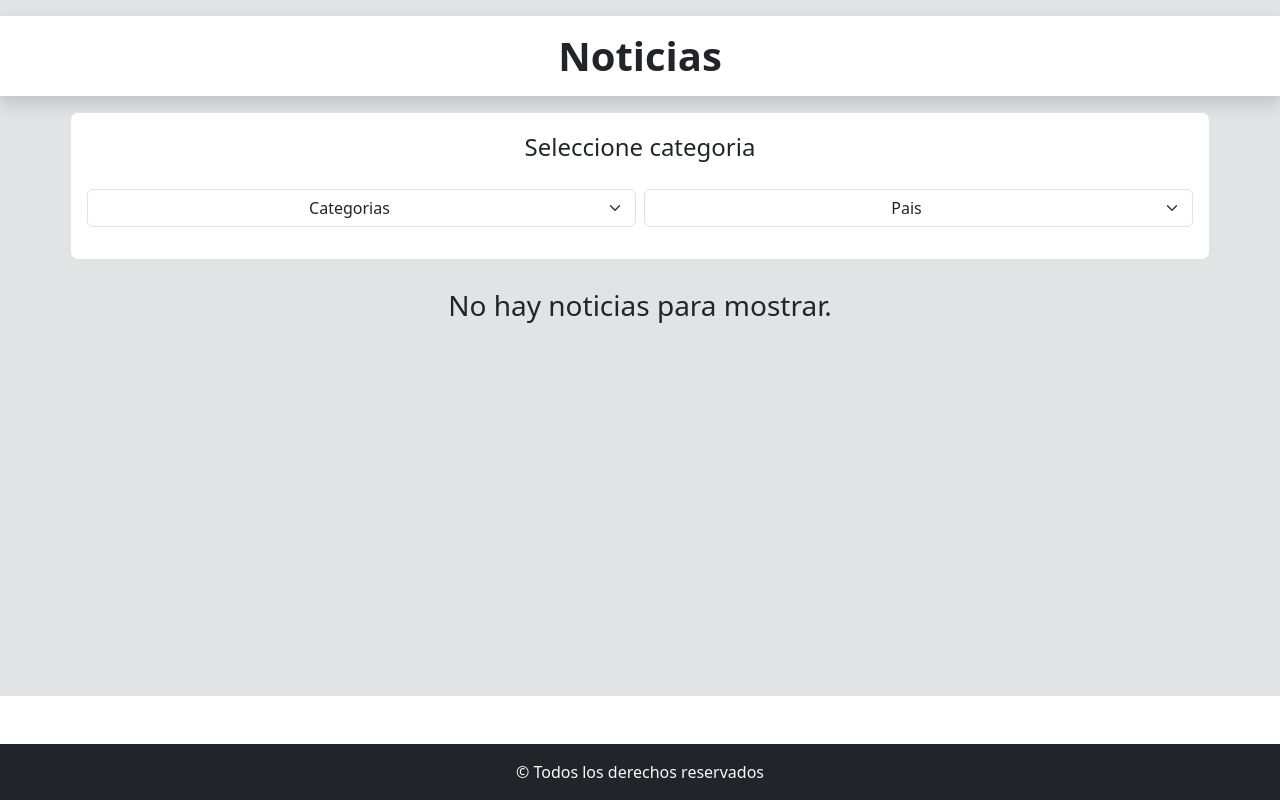
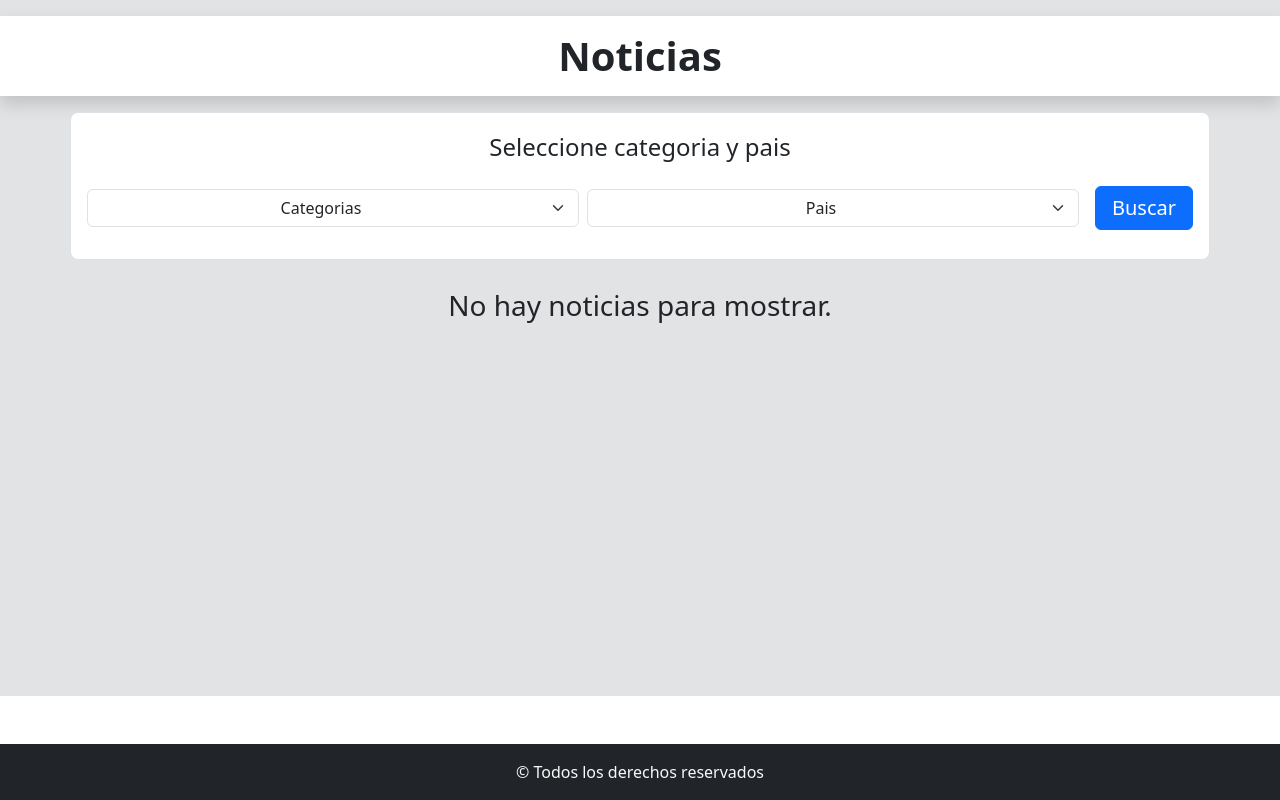
Before and after one commit to hernanortiz1/ejercicio12React, a React (Vite) app: page / in a window 1280 px wide. Built offline with nearby package versions, Linux system fonts and the light colour scheme.

Commit message:
agregue btn buscar y swwet alert

```diff
--- a/package.json
+++ b/package.json
@@ -14,7 +14,8 @@
     "react": "^19.1.0",
     "react-bootstrap": "^2.10.10",
     "react-dom": "^19.1.0",
-    "react-spinners": "^0.17.0"
+    "react-spinners": "^0.17.0",
+    "sweetalert2": "^11.22.2"
   },
   "devDependencies": {
     "@eslint/js": "^9.29.0",
--- a/src/components/Formulario.jsx
+++ b/src/components/Formulario.jsx
@@ -2,6 +2,7 @@ import { Button, Col, Form, Row } from "react-bootstrap";
 import ListaNoticias from "./ListaNoticias";
 import { useEffect, useState } from "react";
 import ScaleLoader from "react-spinners/ScaleLoader";
+import Swal from "sweetalert2";
 
 const Formulario = () => {
   const [categoria, setCategoria] = useState("");
@@ -9,13 +10,16 @@ const Formulario = () => {
   const [noticia, setNoticia] = useState([]);
   const [mostrarSpinner, setMostrarSpinner] = useState(false);
 
-  useEffect(() => {
-    if (categoria !== "" && pais !== "") {
-      obtenerNoticia();
+  const obtenerNoticia = async () => {
+    if (pais === "" || categoria === "") {
+      Swal.fire({
+        icon: "error",
+        title: "Seleccione Pais y categoria",
+        text: "Seleccione Pais y categoria, por último buscar",
+      });
+      return;
     }
-  }, [categoria, pais]);
 
-  const obtenerNoticia = async () => {
     try {
       setMostrarSpinner(true);
       const respuesta = await fetch(
@@ -38,7 +42,7 @@ const Formulario = () => {
       <section className="p-3 border rounded-3 bg-white container">
         <Form.Group>
           <Form.Label className="fs-4 d-flex justify-content-center">
-            Seleccione categoria
+            Seleccione categoria y pais
           </Form.Label>
           <div className="d-md-flex align-items-center gap-2">
             <Form.Select
@@ -77,9 +81,19 @@ const Formulario = () => {
               <option value="fr">Francia</option>
               <option value="de">Alemania</option>
             </Form.Select>
+            <div className="mt-3 mt-md-0 text-center">
+              <Button
+                onClick={obtenerNoticia}
+                variant="primary"
+                className="ms-md-2 fs-5 px-3"
+              >
+                Buscar
+              </Button>
+            </div>
           </div>
         </Form.Group>
       </section>
+
       <section className="mt-4">
         {mostrarSpinner ? (
           <div className="my-4 d-flex justify-content-center align-items-center">
```
Also changed, not shown: 1 other file (tests, documents, lock files or other folders).
